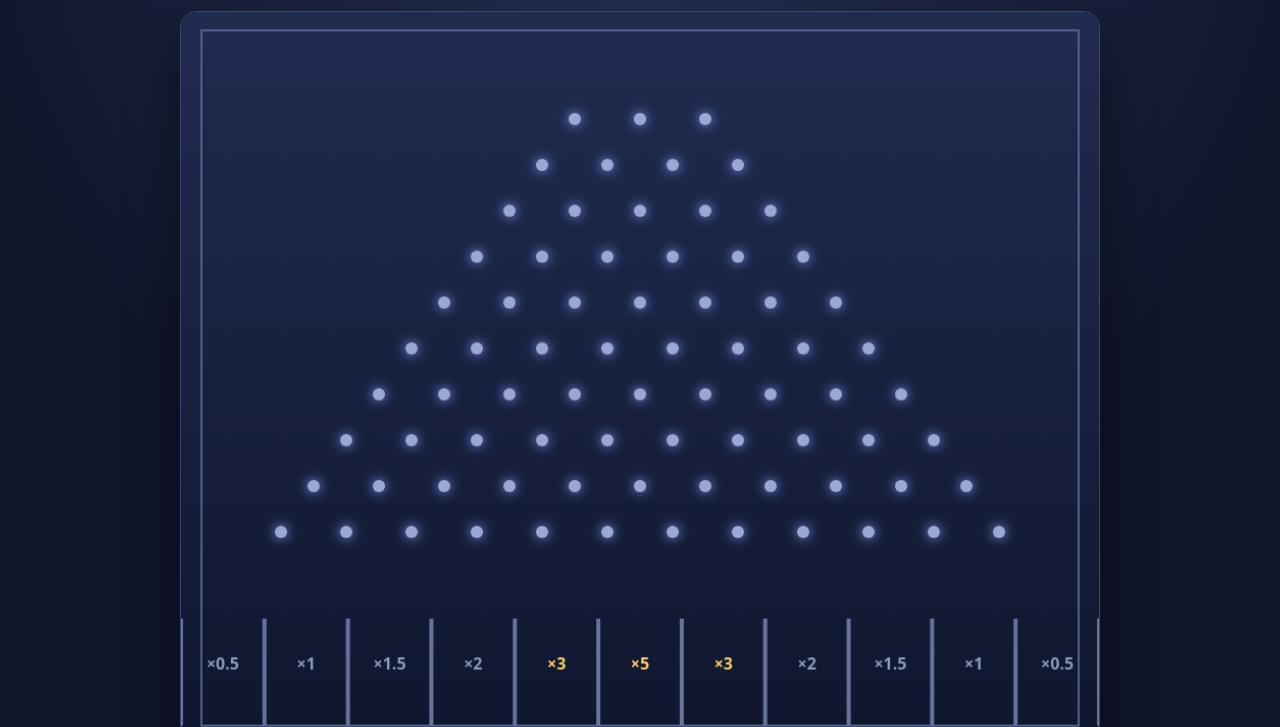
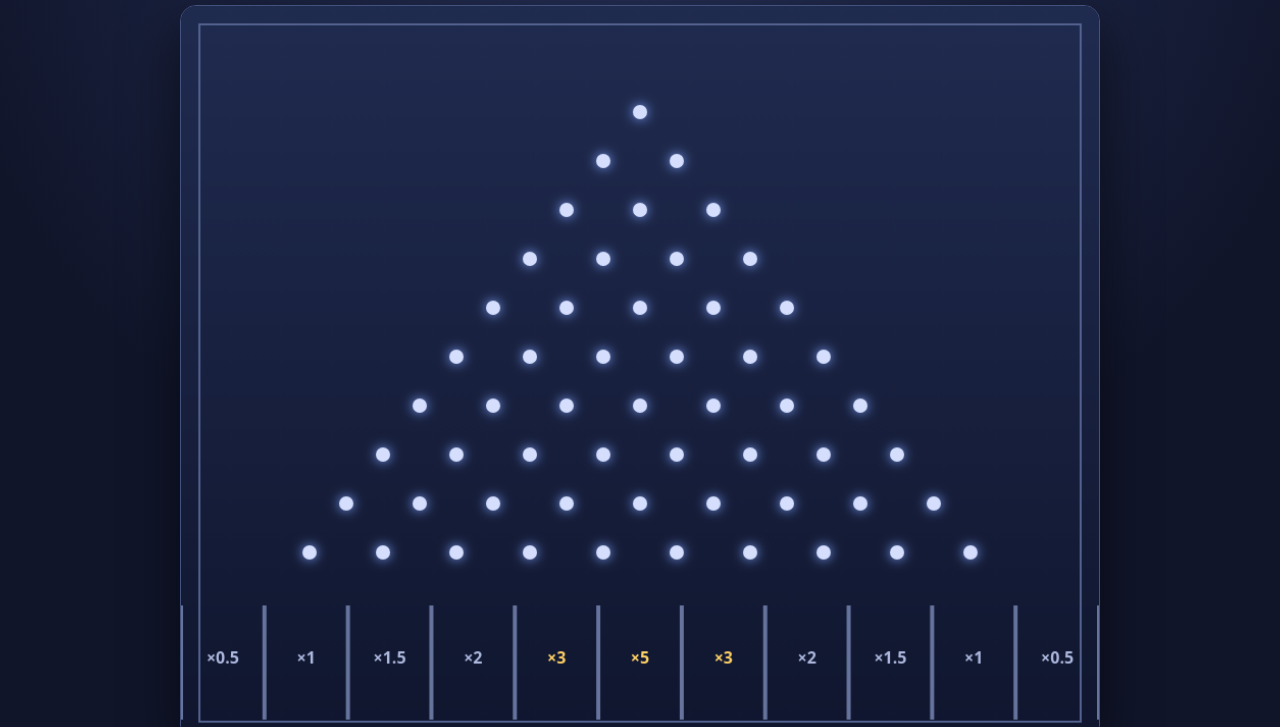
Before and after one commit to coffee-hour/xavier-plinko, a plain HTML site: page index.html in a window 1280 px wide. Shown: the part 159-886 px from the top of the page. Drawn offline with Linux system fonts and the light colour scheme.

Commit message:
Fix Plinko pegs, controls, and physics

```diff
--- a/index.html
+++ b/index.html
@@ -1,16 +1,31 @@
 <!doctype html>
-<html lang="en">
-<head>
-<meta charset="utf-8"><meta name="viewport" content="width=device-width,initial-scale=1">
-<title>Plinko</title>
+<html lang="en"><head><meta charset="utf-8"><meta name="viewport" content="width=device-width,initial-scale=1"><title>Plinko</title>
 <style>
-:root{--bg:#10152a;--panel:#19203a;--gold:#ffd166;--ink:#eef2ff;--muted:#9ba7c7}*{box-sizing:border-box}body{margin:0;min-height:100vh;background:radial-gradient(circle at 50% 0,#29345e,var(--bg) 60%);color:var(--ink);font:15px system-ui,sans-serif;display:grid;place-items:center;padding:20px}.wrap{width:min(920px,100%)}header{display:flex;justify-content:space-between;align-items:center;margin-bottom:14px}h1{margin:0;font-size:clamp(28px,5vw,44px);letter-spacing:2px}button{border:0;border-radius:10px;padding:11px 16px;background:var(--gold);color:#342600;font-weight:800;cursor:pointer}button:hover{filter:brightness(1.08)}.stats{display:flex;gap:10px;flex-wrap:wrap}.stat{background:var(--panel);padding:10px 14px;border-radius:10px;min-width:110px}.stat small{display:block;color:var(--muted);font-size:11px;text-transform:uppercase}.stat b{font-size:20px}.game{position:relative;margin-top:14px;background:rgba(10,14,30,.75);border:1px solid #3a4774;border-radius:16px;overflow:hidden;box-shadow:0 18px 55px #0007}.game canvas{display:block;width:100%;height:auto}.hint{color:var(--muted);text-align:center;margin:12px 0 0;font-size:13px}#message{color:var(--gold);font-weight:700;text-align:center;height:20px;margin-top:8px}
-</style></head><body><main class="wrap"><header><h1>PLINKO</h1><button id="drop">DROP BALL</button></header><section class="stats"><div class="stat"><small>Score</small><b id="score">0</b></div><div class="stat"><small>Balls</small><b id="balls">10</b></div><div class="stat"><small>Best</small><b id="best">0</b></div></section><div class="game"><canvas id="board" width="900" height="720" aria-label="Plinko game board"></canvas></div><div id="message">Click the board or press Space to drop a ball</div><p class="hint">Land in the center slots for the biggest multiplier. You have 10 balls per round.</p></main>
+:root{--bg:#10152a;--panel:#19203a;--gold:#ffd166;--ink:#eef2ff;--muted:#9ba7c7}*{box-sizing:border-box}body{margin:0;min-height:100vh;background:radial-gradient(circle at 50% 0,#29345e,var(--bg) 62%);color:var(--ink);font:15px system-ui,sans-serif;display:grid;place-items:center;padding:18px}.wrap{width:min(920px,100%)}header{display:flex;align-items:center;gap:10px;margin-bottom:12px}h1{margin:0 auto 0 0;letter-spacing:3px;font-size:clamp(28px,5vw,44px)}button{border:0;border-radius:10px;padding:11px 16px;background:var(--gold);color:#342600;font-weight:800;cursor:pointer}button:hover{filter:brightness(1.1)}button:active{transform:translateY(1px)}.stats{display:flex;gap:10px;flex-wrap:wrap}.stat{background:var(--panel);padding:9px 15px;border-radius:10px;min-width:105px}.stat small{display:block;color:var(--muted);font-size:11px;text-transform:uppercase}.stat b{font-size:20px}.game{margin-top:14px;background:#0b1025;border:1px solid #44527e;border-radius:16px;overflow:hidden;box-shadow:0 18px 55px #0008}.game canvas{display:block;width:100%;height:auto;cursor:crosshair}.message{text-align:center;color:var(--gold);font-weight:700;height:22px;margin-top:8px}.hint{text-align:center;color:var(--muted);font-size:13px;margin:4px 0}
+</style></head><body><main class="wrap"><header><h1>PLINKO</h1><button id="drop" type="button">DROP BALL</button><button id="reset" type="button">RESET</button></header><section class="stats"><div class="stat"><small>Score</small><b id="score">0</b></div><div class="stat"><small>Balls</small><b id="balls">10</b></div><div class="stat"><small>Best</small><b id="best">0</b></div></section><div class="game"><canvas id="board" width="900" height="720"></canvas></div><div id="message" class="message">Click the board or press Space to drop a ball</div><p class="hint">The center bucket pays ×5. Press R to reset.</p></main>
 <script>
-(()=>{const c=document.getElementById('board'),x=c.getContext('2d'),W=c.width,H=c.height;const scoreEl=document.getElementById('score'),ballsEl=document.getElementById('balls'),bestEl=document.getElementById('best'),msg=document.getElementById('message');let score=0,balls=10,best=+localStorage.plinkoBest||0,active=[],last=0;bestEl.textContent=best;
-const rows=10,pegR=6,pegs=[];for(let r=0;r<rows;r++){let n=r+3,gap=64,start=(W-(n-1)*gap)/2;for(let i=0;i<n;i++)pegs.push({x:start+i*gap,y:105+r*45});}const slots=[.5,1,1.5,2,3,5,3,2,1.5,1,.5],slotW=W/slots.length;
-function drop(){if(balls<=0){msg.textContent='Round over — press Reset to play again';return}balls--;ballsEl.textContent=balls;active.push({x:W/2+(Math.random()-.5)*14,y:34,vx:(Math.random()-.5)*1.4,vy:0,r:10,hue:Math.random()*360});msg.textContent='Good luck!';}
-function reset(){score=0;balls=10;active=[];scoreEl.textContent=0;ballsEl.textContent=10;msg.textContent='New round — drop a ball!';}
-function draw(){x.clearRect(0,0,W,H);let g=x.createLinearGradient(0,0,0,H);g.addColorStop(0,'#202b50');g.addColorStop(1,'#10162e');x.fillStyle=g;x.fillRect(0,0,W,H);x.strokeStyle='#52618d';x.lineWidth=2;x.strokeRect(20,18,W-40,H-38);pegs.forEach(p=>{x.beginPath();x.fillStyle='#9aa8d2';x.shadowColor='#7ea3ff';x.shadowBlur=12;x.arc(p.x,p.y,pegR,0,7);x.fill();x.shadowBlur=0});for(let i=0;i<=slots.length;i++){x.fillStyle='#66749d';x.fillRect(i*slotW-2,H-125,4,105)}slots.forEach((v,i)=>{x.fillStyle=v>=3?'#ffd166':'#8d9ac2';x.font='bold 16px system-ui';x.textAlign='center';x.fillText('×'+v,i*slotW+slotW/2,H-75)});active.forEach(b=>{x.beginPath();x.fillStyle=`hsl(${b.hue} 90% 65%)`;x.shadowColor=x.fillStyle;x.shadowBlur=16;x.arc(b.x,b.y,b.r,0,7);x.fill();x.shadowBlur=0});}
-function tick(t){let dt=Math.min((t-last)/16.67||1,2);last=t;active.forEach(b=>{b.vy+=.22*dt;b.x+=b.vx*dt;b.y+=b.vy*dt;pegs.forEach(p=>{let dx=b.x-p.x,dy=b.y-p.y,d=Math.hypot(dx,dy),min=b.r+pegR;if(d<min){let nx=dx/d||0;b.x=p.x+nx*min;b.vx+=nx*(1.8+Math.random()*1.4);b.vy*=.72;}});if(b.x<30||b.x>W-30)b.vx*=-.7;if(b.y>H-142){let i=Math.max(0,Math.min(slots.length-1,Math.floor(b.x/slotW)));score+=slots[i];scoreEl.textContent=score;best=Math.max(best,score);bestEl.textContent=best;localStorage.plinkoBest=best;b.done=true;msg.textContent=`Landed on ×${slots[i]}!`;}});active=active.filter(b=>!b.done);draw();requestAnimationFrame(tick)}document.getElementById('drop').onclick=drop;c.onclick=drop;document.addEventListener('keydown',e=>{if(e.code==='Space'){e.preventDefault();drop()}if(e.key.toLowerCase()==='r')reset()});let rb=document.createElement('button');rb.textContent='RESET';rb.onclick=reset;document.querySelector('header').append(rb);requestAnimationFrame(tick)})();
+'use strict';
+(()=>{
+ const canvas=document.getElementById('board'),ctx=canvas.getContext('2d'),W=canvas.width,H=canvas.height;
+ const scoreNode=document.getElementById('score'),ballsNode=document.getElementById('balls'),bestNode=document.getElementById('best'),message=document.getElementById('message');
+ const pegs=[],balls=[];const multipliers=[.5,1,1.5,2,3,5,3,2,1.5,1,.5];const slotW=W/multipliers.length;let score=0,remaining=10,best=Number(localStorage.getItem('plinkoBest')||0),last=0;
+ bestNode.textContent=best;
+ // A true pyramid: each row has one more peg and is horizontally centered.
+ const rowCount=10,gapX=72,gapY=48,topY=104;
+ for(let row=0;row<rowCount;row++){const count=row+1;const left=W/2-(row*gapX)/2;for(let col=0;col<count;col++)pegs.push({x:left+col*gapX,y:topY+row*gapY,r:7});}
+ function setMessage(text){message.textContent=text}
+ function drop(){if(remaining<=0){setMessage('Round over — press RESET to play again');return}remaining--;balls.push({x:W/2+(Math.random()-.5)*12,y:34,vx:(Math.random()-.5)*1.5,vy:0,r:10,color:`hsl(${Math.random()*360} 90% 65%)`});ballsNode.textContent=remaining;setMessage('Ball in play!')}
+ function reset(){score=0;remaining=10;balls.length=0;scoreNode.textContent='0';ballsNode.textContent='10';setMessage('New round — drop a ball!')}
+ function draw(){const gradient=ctx.createLinearGradient(0,0,0,H);gradient.addColorStop(0,'#202b50');gradient.addColorStop(1,'#10162e');ctx.fillStyle=gradient;ctx.fillRect(0,0,W,H);ctx.strokeStyle='#52618d';ctx.lineWidth=2;ctx.strokeRect(18,18,W-36,H-36);
+  pegs.forEach(p=>{ctx.beginPath();ctx.fillStyle='#d5defc';ctx.shadowColor='#7ea3ff';ctx.shadowBlur=12;ctx.arc(p.x,p.y,p.r,0,Math.PI*2);ctx.fill();ctx.shadowBlur=0;});
+  const bucketTop=H-132;for(let i=0;i<=multipliers.length;i++){ctx.fillStyle='#66749d';ctx.fillRect(i*slotW-2,bucketTop,4,112)}multipliers.forEach((m,i)=>{ctx.fillStyle=m>=3?'#ffd166':'#aeb9df';ctx.font='bold 16px system-ui';ctx.textAlign='center';ctx.fillText('×'+m,i*slotW+slotW/2,H-75)});
+  balls.forEach(b=>{ctx.beginPath();ctx.fillStyle=b.color;ctx.shadowColor=b.color;ctx.shadowBlur=16;ctx.arc(b.x,b.y,b.r,0,Math.PI*2);ctx.fill();ctx.shadowBlur=0});
+ }
+ function physics(time){const dt=Math.min((time-last)/16.666||1,2);last=time;for(const b of balls){b.vy+=.24*dt;b.x+=b.vx*dt;b.y+=b.vy*dt;
+   for(const p of pegs){let dx=b.x-p.x,dy=b.y-p.y,d=Math.hypot(dx,dy),min=b.r+p.r;if(d<min){const nx=(dx/d)||0,ny=(dy/d)||-1;b.x=p.x+nx*min;b.y=p.y+ny*min;const toward=b.vx*nx+b.vy*ny;b.vx-=1.8*toward*nx;b.vy-=1.8*toward*ny;b.vx+=nx*1.4;b.vy*=.72}}
+   if(b.x<b.r+22){b.x=b.r+22;b.vx=Math.abs(b.vx)*.75}if(b.x>W-b.r-22){b.x=W-b.r-22;b.vx=-Math.abs(b.vx)*.75}
+   if(b.y>H-145){const index=Math.max(0,Math.min(multipliers.length-1,Math.floor(b.x/slotW)));score+=multipliers[index];scoreNode.textContent=score;best=Math.max(best,score);bestNode.textContent=best;localStorage.setItem('plinkoBest',best);b.remove=true;setMessage(`Landed on ×${multipliers[index]}!`)}
+  }for(let i=balls.length-1;i>=0;i--)if(balls[i].remove)balls.splice(i,1);draw();requestAnimationFrame(physics)}
+ document.getElementById('drop').addEventListener('click',drop);document.getElementById('reset').addEventListener('click',reset);canvas.addEventListener('click',drop);document.addEventListener('keydown',e=>{if(e.code==='Space'){e.preventDefault();drop()}else if(e.key.toLowerCase()==='r')reset()});draw();requestAnimationFrame(physics);
+})();
 </script></body></html>
```
